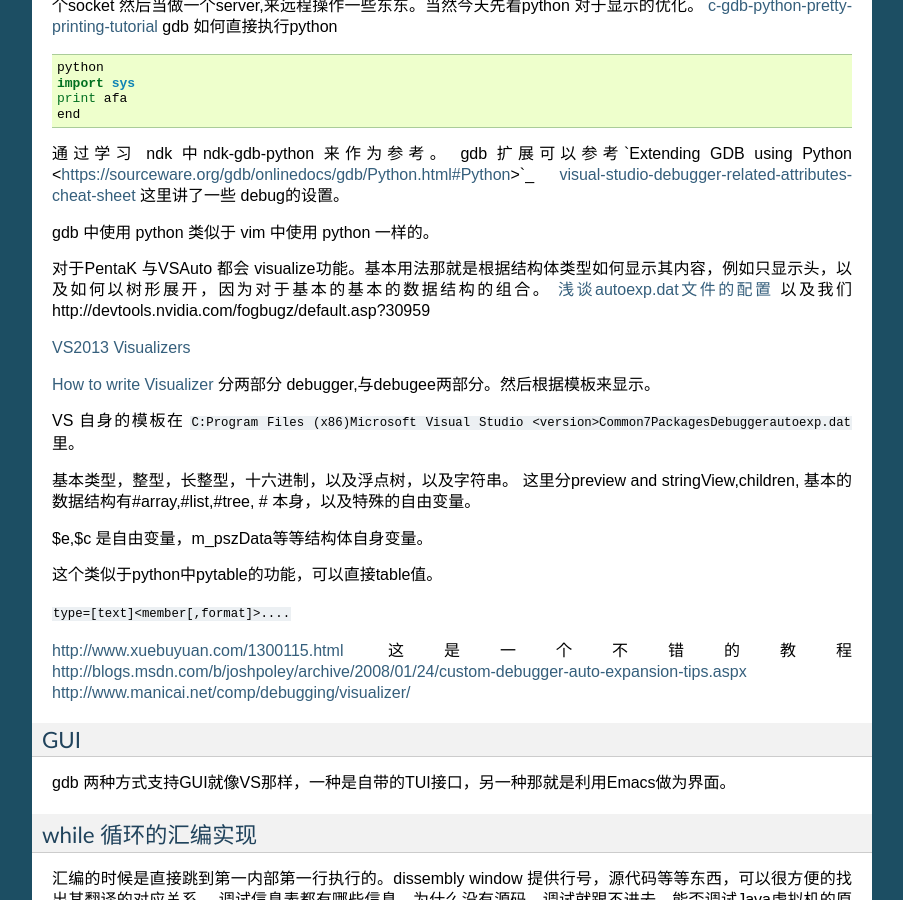
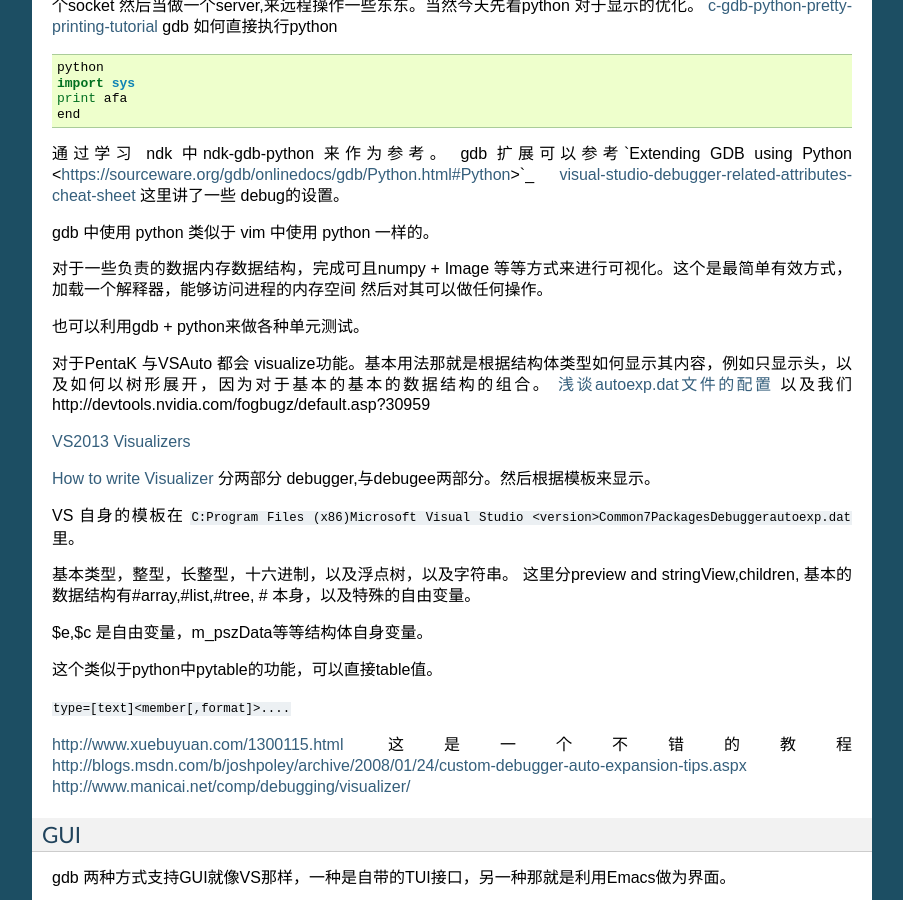
Before and after one commit to gwli/Programming, a Sphinx documentation site: the page built from source/content/Stage_2/HowToGDB.rst, in a window 1280 px wide and 900 px high, scrolled down 10335 px. Shown: the whole window, without its empty margins (198-1101 px from the left). Built offline with Sphinx 7.4.7, drawn with Linux system fonts in a browser that asks for light colours.

Commit message:
python numpy 扩展
如何快速可化一个内存块结构可视化

```diff
--- a/source/content/Stage_2/HowToGDB.rst
+++ b/source/content/Stage_2/HowToGDB.rst
@@ -520,6 +520,11 @@ gdb 如何直接执行python
 
 gdb 中使用 python 类似于 vim 中使用 python 一样的。
 
+对于一些负责的数据内存数据结构，完成可且numpy + Image 等等方式来进行可视化。这个是最简单有效方式，加载一个解释器，能够访问进程的内存空间
+然后对其可以做任何操作。
+
+也可以利用gdb + python来做各种单元测试。
+
 
 对于PentaK 与VSAuto 都会 visualize功能。基本用法那就是根据结构体类型如何显示其内容，例如只显示头，以及如何以树形展开，因为对于基本的基本的数据结构的组合。
 `浅谈autoexp.dat文件的配置 <http://blog.csdn.net/lingyin55/article/details/6600447>`_  以及我们http://devtools.nvidia.com/fogbugz/default.asp?30959
```
